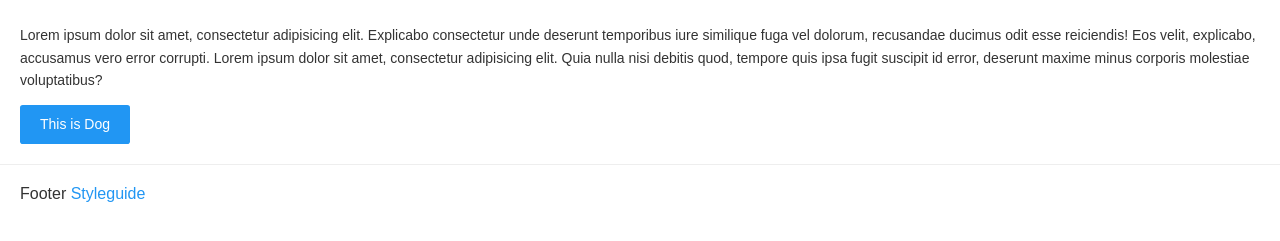
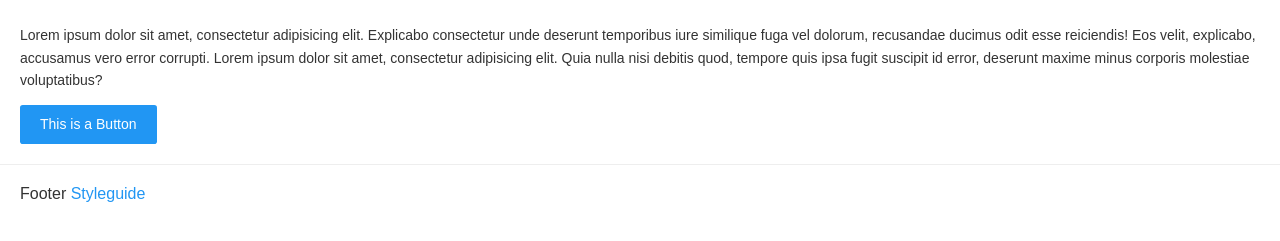
Before and after one commit to NilsDannemann/j_hfc_relay, a Jekyll site: the page built from index.html, in a window 1280 px wide. Shown: the part 522-763 px from the top of the page. Built offline with Jekyll 4.4.1, drawn with Linux system fonts in a browser that asks for light colours; some of the changed lines change nothing that is shown.

Commit message:
[fix] quick fix

```diff
--- a/index.html
+++ b/index.html
@@ -10,4 +10,4 @@ mnav_position: 1
 <h2>Headline</h2>
 <p>Lorem ipsum dolor sit amet, consectetur adipisicing elit. Explicabo consectetur unde deserunt temporibus iure similique fuga vel dolorum, recusandae ducimus odit esse reiciendis! Eos velit, explicabo, accusamus vero error corrupti. Lorem ipsum dolor sit amet, consectetur adipisicing elit. Quia nulla nisi debitis quod, tempore quis ipsa fugit suscipit id error, deserunt maxime minus corporis molestiae voluptatibus?</p>
 
-{% include button.html text="This is Dog" %}
+{% include button.html text="This is a Button" %}
```
